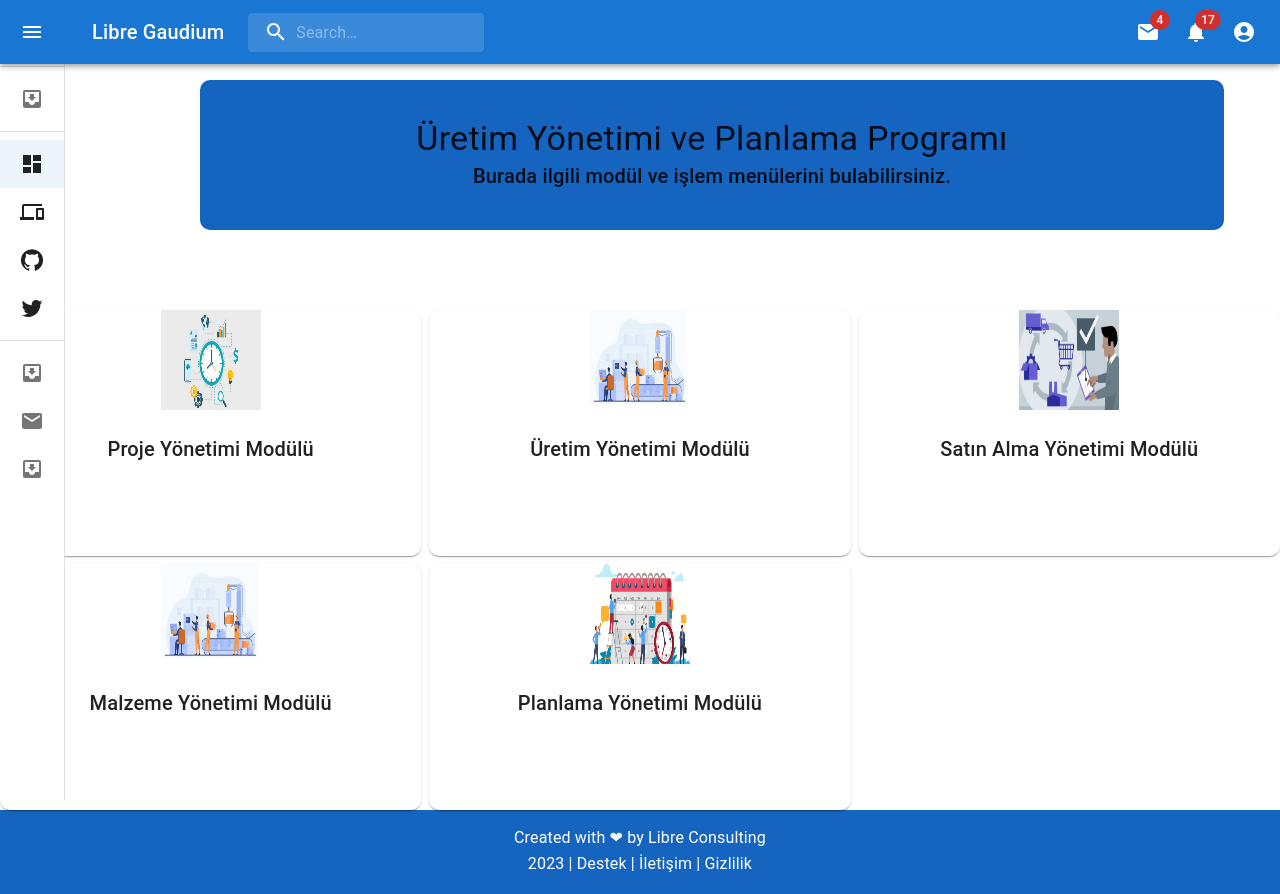
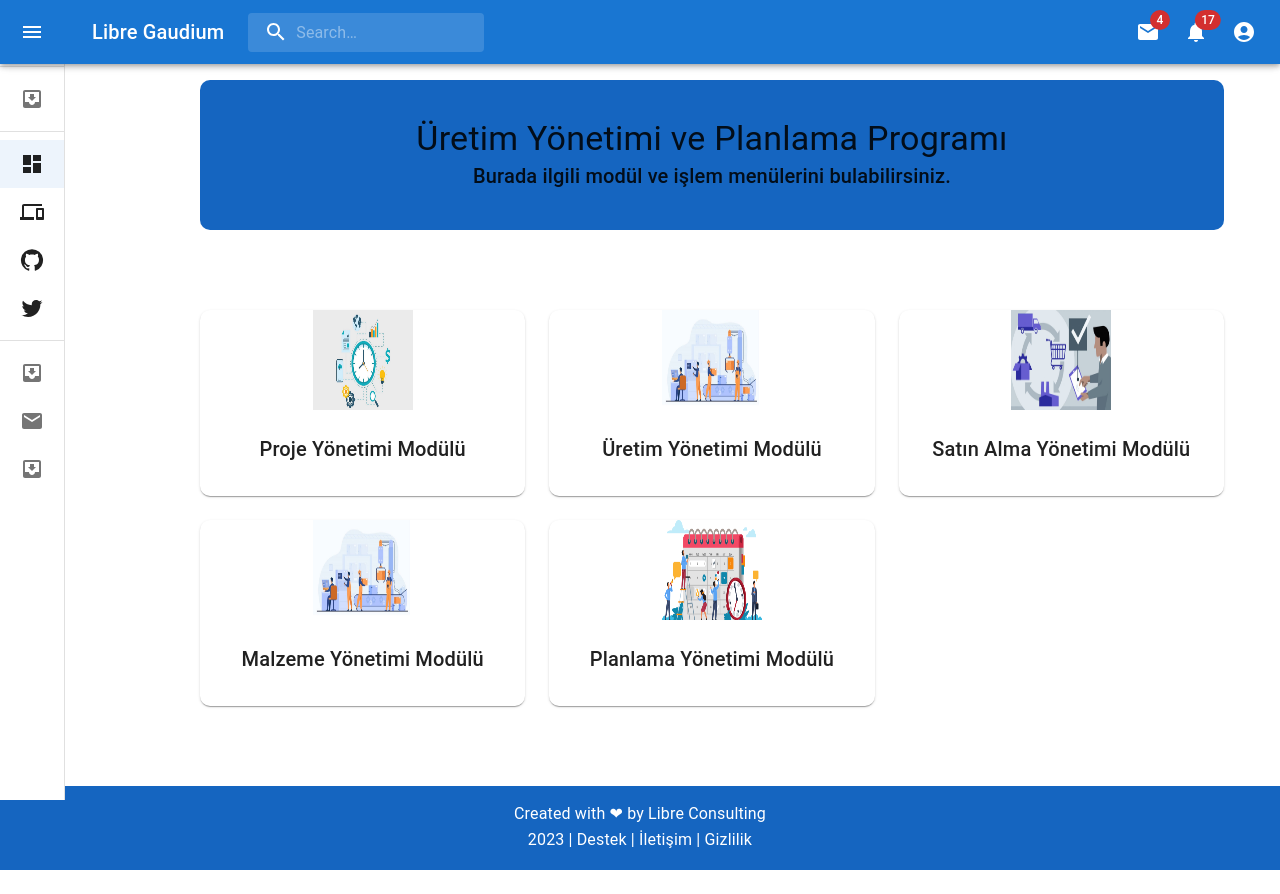
Before and after one commit to firatgoktepe/ERP-Project, a Next.js app: page / in a window 1280 px wide. After the commit the page ends 870 px from the top, so only its background shows below. Built offline with nearby package versions, Linux system fonts and the light colour scheme.

Commit message:
style: change margin stuff

```diff
--- a/src/layout/DashboardContent/DashboardContent.tsx
+++ b/src/layout/DashboardContent/DashboardContent.tsx
@@ -34,13 +34,13 @@ const DashboardContent: React.FC = (): JSX.Element => {
       </Box>
       <Box
         sx={{
-          width: '100%',
-          height: 500,
+          maxWidth: '80%',
           display: 'grid',
           gridTemplateColumns: 'repeat(3, 1fr)',
-          gridTemplateRows: 'repeat(2, 1fr)',
-          gap: 1,
+          gap: 3,
           marginTop: 10,
+          marginBottom: 10,
+          marginLeft: 25,
         }}
       >
         {MODULE_LIST_ITEMS.map(({ route, image, name }, id) => (
```
